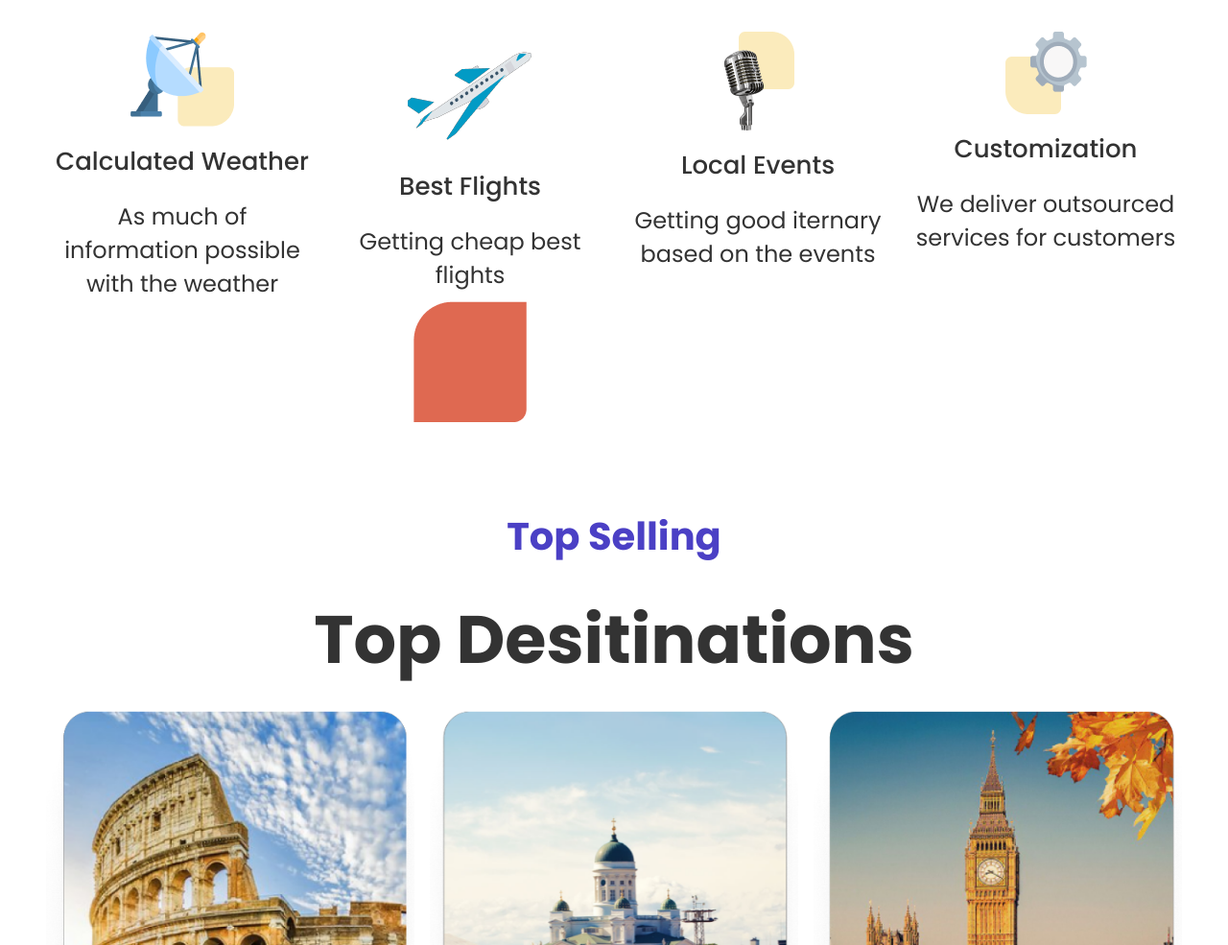
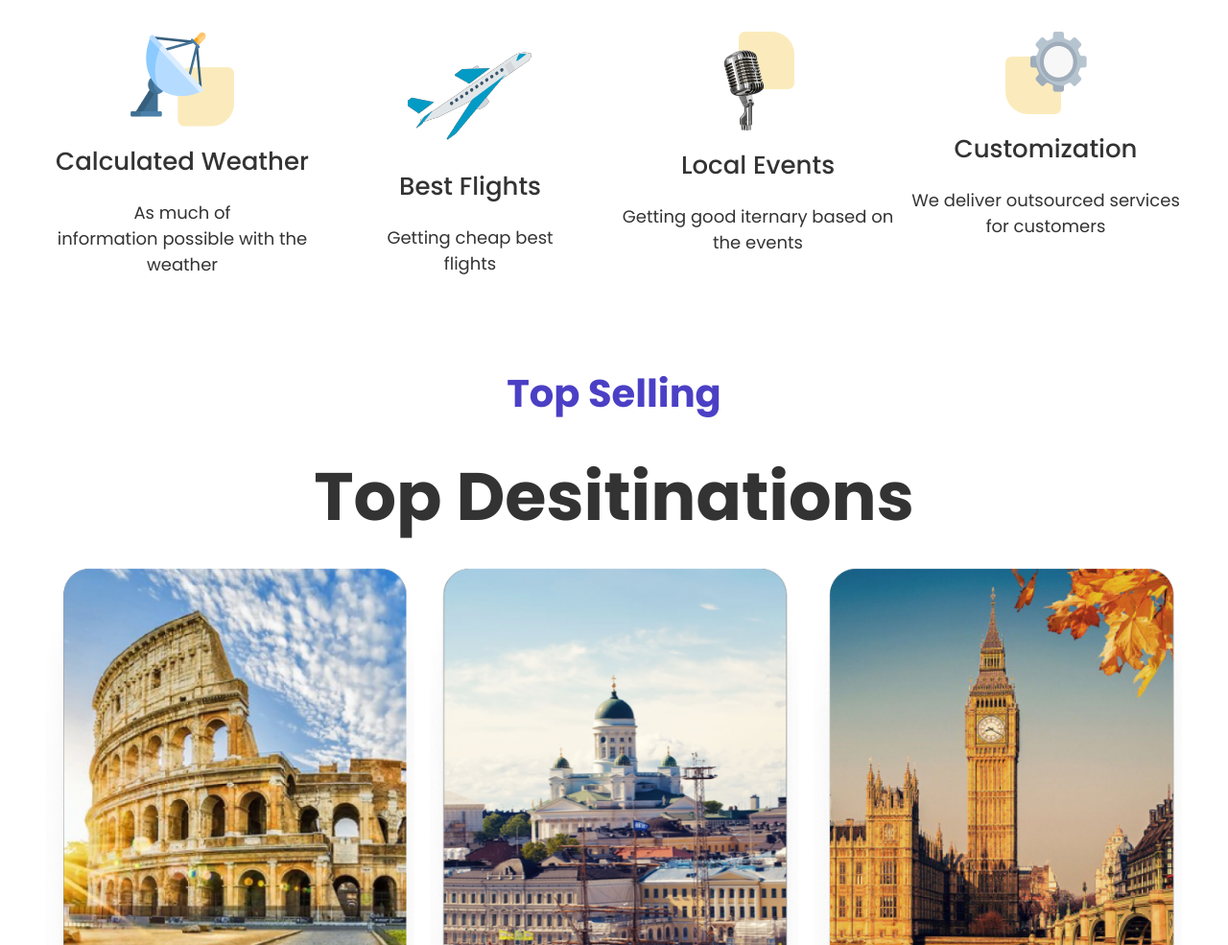
Before and after one commit to prabhavathi2501/god, a plain HTML site: page index.html in a window 1280 px wide. Shown: the part 1216-2201 px from the top of the page at 96% size. Drawn offline with Linux system fonts and the light colour scheme; a web font is replaced by a local one.

Commit message:
new updated

```diff
--- a/index.html
+++ b/index.html
@@ -59,8 +59,8 @@
         <div class="category-boxs">
           <img src="./plane.png">
         <h5>Best Flights</h5>
-        <p>Getting cheap best flights</p>
-        <div class="plane-img"><img src="./Rectangle 157.png"></div>
+        <p>Getting cheap best<br> flights</p>
+
         </div>
 
         <div class="category-boxs">
--- a/style.css
+++ b/style.css
@@ -104,7 +104,7 @@ header{width:100%; height:auto; position:absolute; top:0;}
     text-align: center;
     margin: 0;
     padding: 10px 0;}
-.category-boxs p{font:24px "Poppins", sans-serif; color:#333; text-align:center;margin: 0; padding:10px 0;}
+.category-boxs p{font:18px "Poppins", sans-serif; color:#333; text-align:center;margin: 0; padding:10px 0;}
 .plane-img{
   border: 15px;
   border-radius: 35px;
@@ -116,7 +116,7 @@ header{width:100%; height:auto; position:absolute; top:0;}
     flex-shrink: 0;
     text-align: center;
     font-family: Poppins;
-    font-size: 25px;
+    font-size: 20px;
     font-style: normal;
     font-weight: 700;
     line-height: normal;
@@ -317,246 +317,21 @@ background-color: #EC682C;
 color: #fff;
 text-align: center;
 }
-/*.image{
-  position: 0;
-
-    width: 1440px;
-  height: 927px;
-  }
-nav{
-  display: flex;
-  justify-content: space-between;
-  align-items: center;
-  position: absolute;
-
-  width: 1134px;
-  top: 0;
-  padding: 36px 0;
-  z-index: 100;
-  transition: all 500ms ease;
-}
-nav .logo {
-  font-family: "peralta", sans-serif;
-  font-weight: 314px;
-  font-size: 40px;
-  color:black;
-  gap:15px
-
- }
-nav ul {
-  display: flex;
-  align-items: center;
-  gap: 15px;
-  list-style: none;
-  margin: 0;
-
-}
-nav ul li a {
-  display: fixed;
-  font-weight: bold;
-  font-size: 16px;
-  color: #ffffff;
-  text-decoration: none;
-  gap:85px;
 
 
-}
-.hero-section {
-  display:fixed;
-
- text-align: center;
- background-color: #fff;
-}
-.content{
-  position: absolute;
-  text-align: center;
-
-  color: #4B40C5;
-
-font-size: 35px;
-font-style: normal;
-font-weight: 700;
-line-height: 118.381px; /* 246.627% */
-letter-spacing: -1.92px;
-}
-/*.content.content1{
-
-}
-.hero-section.left.content.content1{
-  position: relative;
-}
 
 
-.section1{
-
-  width: 313.150390625px
-  height: 393.54443359375px
-  top: 1241.1492919921875px
-  left: 398.45904541015625px
-  border-radius: 47.884376525878906px
-
-}
-.Category{
-text-align: center;
-font-family: Poppins;
-font-size: 20px;
-color: #4B40C5;
-}
-.best{
-  text-align: center;
-  font-size: 40px;
-}
-.plane.top{
-  width: 313.150390625px
-  height: 393.54443359375px
-  top: 1241.1492919921875px
-  left: 398.45904541015625px
-  border-radius: 47.884376525878906px
 
 
-}
-.errow{
-  width: 50.2847900390625px
-height: 12.33262634277344px
-top: 155.7222900390625px
-left: 35.40936279296875px
-border-radius: 39.90364456176758px 0px 13.301215171813965px 0px
 
-}
-.mic{
-  text-align: center;
 
-}
-.setting{
-  text-align: end;
-}
-.sell{
-  text-align: center;
-  color: #4B40C5;
 
-font-size: 20px;
-line-height: 35px;
-}
-.main-Destionations{
-  width: 100%;
-  height: auto;
-  margin: 0;
-  padding: 0;
-}
-.Destinations-inner{
-  width: 100%;
-  height: auto;
-  max-width: 1200px;
-  margin: 0 auto;
-}
-.Destionation-inner h5{
-  font: 700 20px "peralte",sans-serif;
-  color: #333;
-  text-align: center;
-  margin: 0%;
 
-}
-.Destionation-inner h2{
-font:700 44px "peralte",sans-serif;
-color:#333;
-text-align: center;
-margin: 0;
-padding: 26px 0;
-}
-.Destinations-box{
-  float:left;width: 33%;
-  margin: 0;
-}
-.Destinations-img img{
-  width: 100%;
-  margin: 10px 0;
 
-}
-.Destinations-box p{
-  font:14px "peralta",sans-serif;
-  color:#333;
-  padding: 0 30px;
-  margin: 0;
-}
-.Destinations-box p span{
-float:right;
-}
-.Destinations-box h6{
-  font: 14px, "peralta",sans-serif;
-  color: #333;
-  padding: 14px 23px;
-  margin: 0;
-}
-.Desitinattion-box h6 img{
-  width: 15px;
-}
-.fast{
-  font-size: 15px;
-font-weight: 600;
-line-height: 36px;
-}
-.left{
-  text-align: right;
-}
-.section4{
-  width: 858.48974609375px
-height: 199.2752685546875px
-top: 3521px
-left: 287.5972900390625px
 
-}
-.us{
-  text-align: center;
 
-font-size: 30px;
-line-height: 72px;
-}
-.lorem{
-  text-align: center;
 
-font-size: 18px;
 
-line-height: 43px;
-}
-.stp2{
-  text-align: center;
-}
-.stp3{
-  text-align: end;
-}
-.png{
-  text-align: end;
-}
-.voyage{
-  text-align: center;
-  bottom: 30%;
-font-size: 25px;
-font-weight: 600;
-line-height: 50px;
-color: #4B40C5;
-}
-.email{
-  text-align: center;
-  width: 485.9466552734375px
-height: 78.49019622802734px
-top: 4748.2705078125px
-left: 313.4730224609375px
-border-radius: 13.301215171813965px
 
-}
-.sub{
-  text-align: center;
-  text-decoration: none;
-}
-.section5{
-  width: 1350.493px;
-height: 484.792px;
 
-border-radius: 26.602px 171.586px 26.602px 26.602px;
-
-background: var(--light-color, #DFD7F9);
-}
-.move{
-  position: relative;
-  #happy-inner{width:100%; height:auto; max-width:1200px;margin:0 auto;}
-}
+/*,
```
